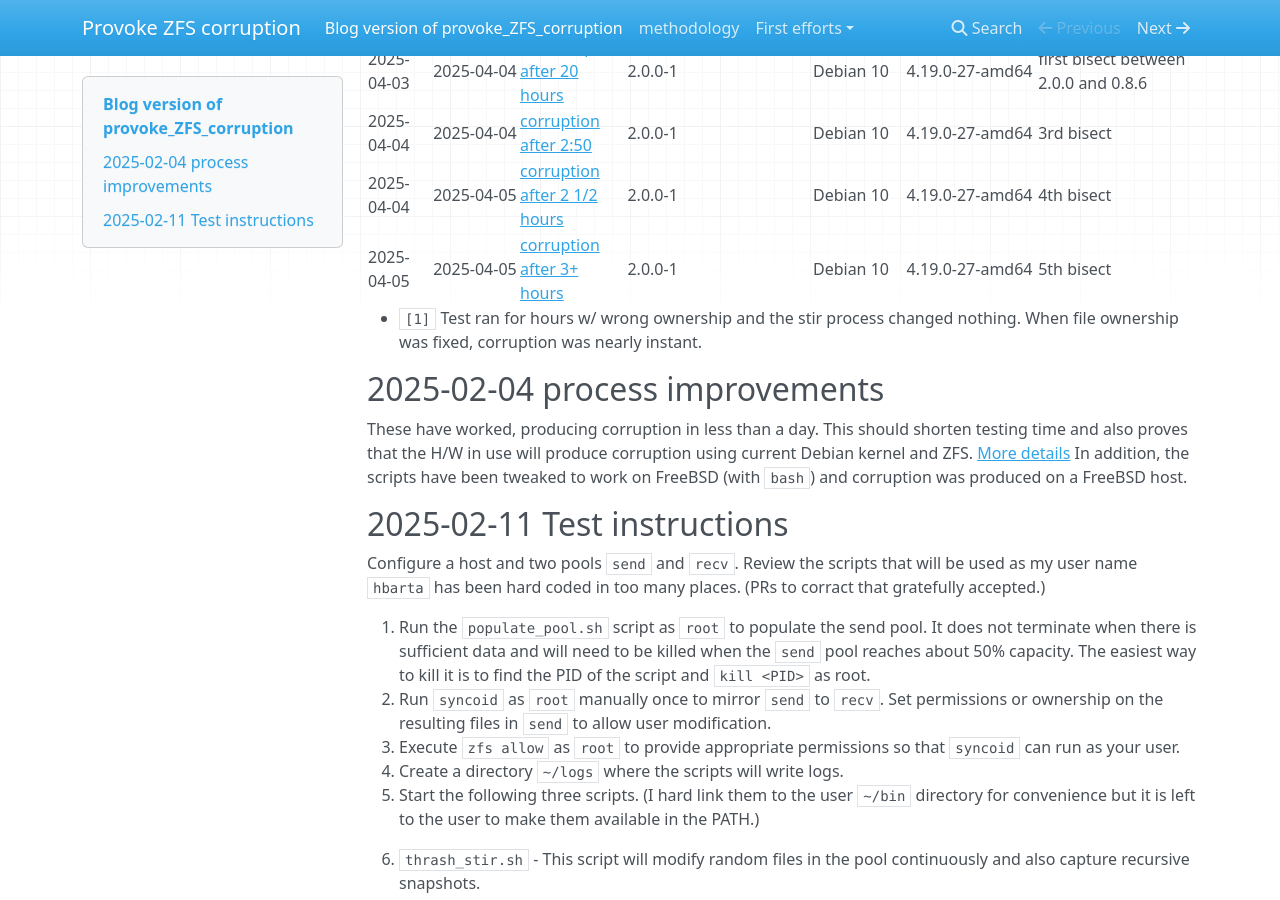
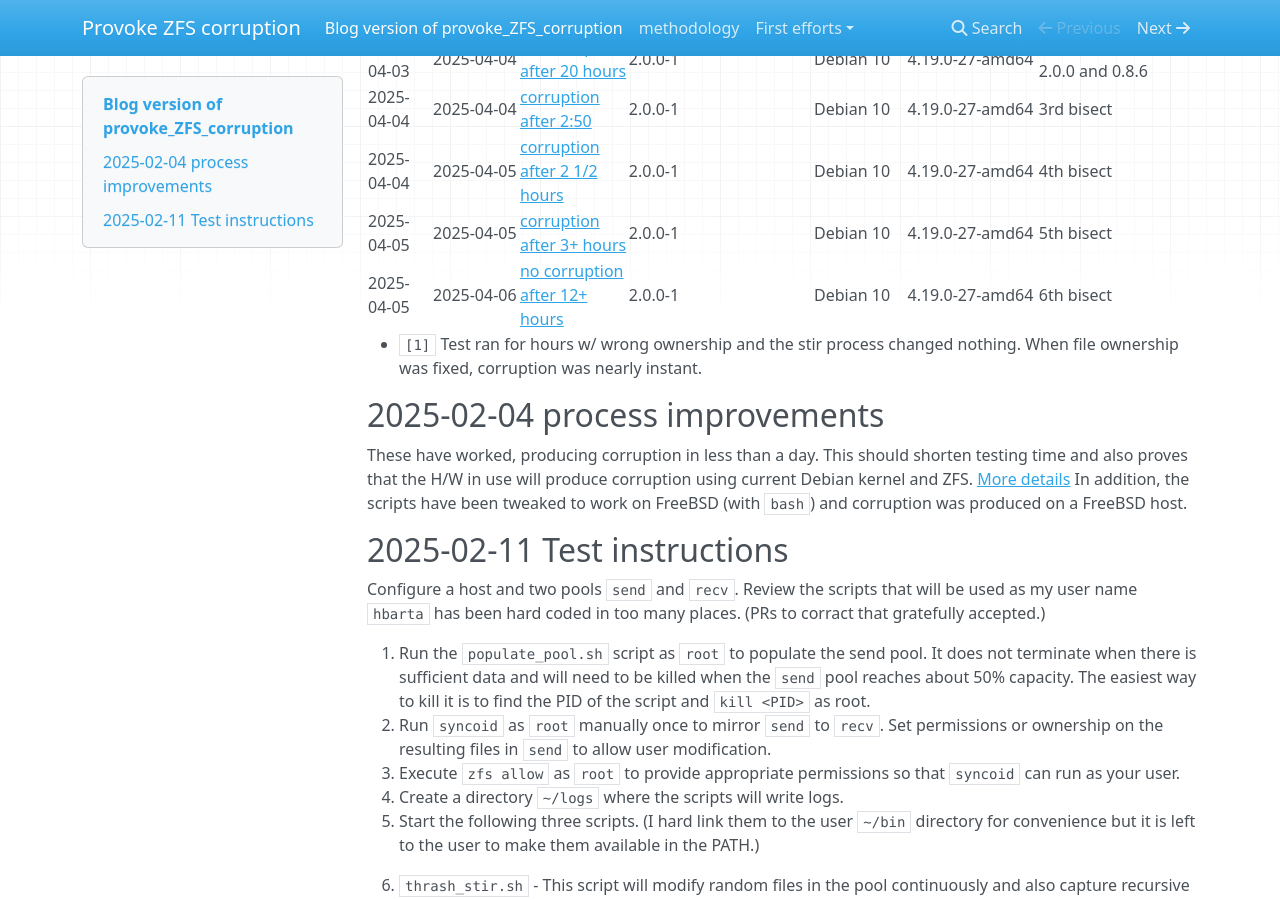
Before and after one commit to HankB/provoke_ZFS_corruption, an MkDocs documentation site: the page built from docs/index.md, in a window 1280 px wide and 900 px high, scrolled down 1048 px. Built offline with MkDocs 1.6.1, drawn with Linux system fonts in a browser that asks for light colours; nearby versions of some CDN libraries.

Commit message:
sixth bisect

```diff
--- a/docs/index.md
+++ b/docs/index.md
@@ -26,6 +26,7 @@
 |2025-04-04|2025-04-04|[corruption after 2:50](./tests/2025-04-04_Linux_Buster_4.19_bisect_0.8.6_2.0.0_bisect_03/results.md)|2.0.0-1|Debian 10|4.19.0-27-amd64|3rd bisect|
 |2025-04-04|2025-04-05|[corruption after 2 1/2 hours](./tests/2025-04-04_Linux_Buster_4.19_bisect_0.8.6_2.0.0_bisect_04/results.md)|2.0.0-1|Debian 10|4.19.0-27-amd64|4th bisect|
 |2025-04-05|2025-04-05|[corruption after 3+ hours](./tests/2025-04-05_Linux_Buster_4.19_bisect_0.8.6_2.0.0_bisect_05/results.md)|2.0.0-1|Debian 10|4.19.0-27-amd64|5th bisect|
+|2025-04-05|2025-04-06|[no corruption after 12+ hours](./tests/2025-04-05_Linux_Buster_4.19_bisect_0.8.6_2.0.0_bisect_06/results.md)|2.0.0-1|Debian 10|4.19.0-27-amd64|6th bisect|
 
 * `[1]` Test ran for hours w/ wrong ownership and the stir process changed nothing. When file ownership was fixed, corruption was nearly instant.
 
```
Also changed, not shown: 3 other files.
